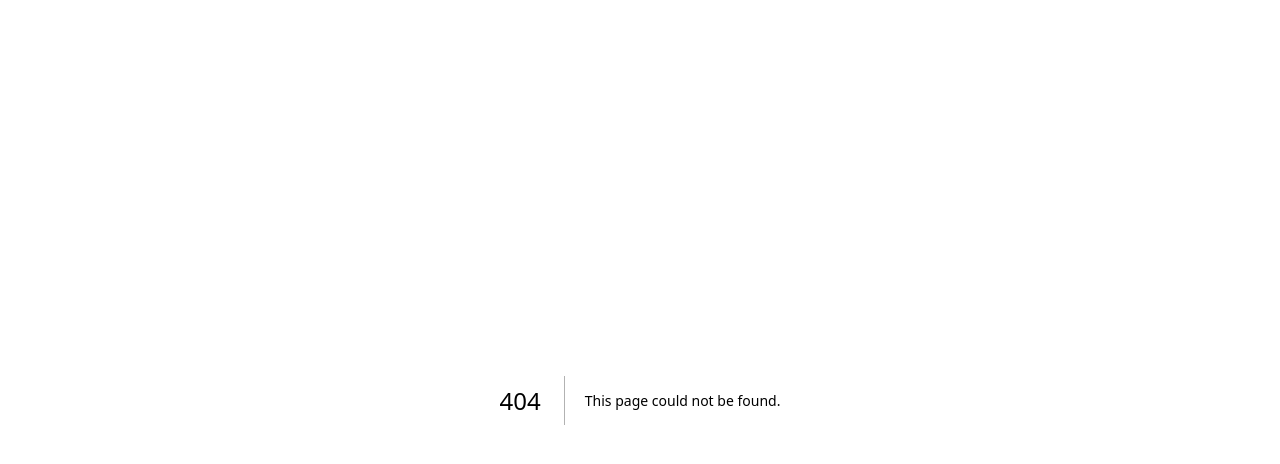
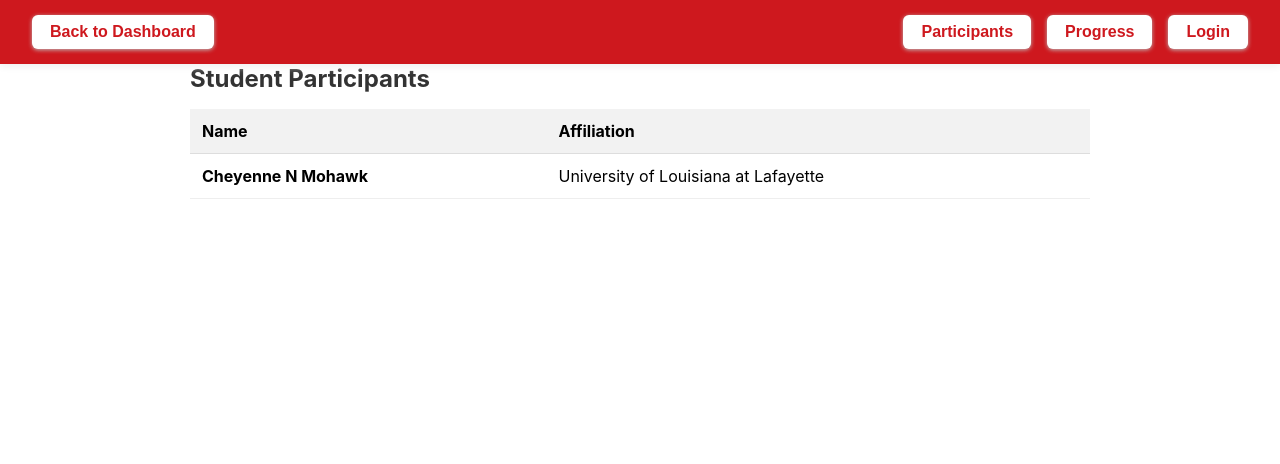
Before and after one commit to ihozh/mental-health-vercel, a Next.js app: page /participants in a window 1280 px wide. Before the commit this address had no page. Shown: the top 464 px of the page. Built offline with nearby package versions, Linux system fonts and the light colour scheme.

Commit message:
update participants

```diff
--- /dev/null
+++ b/pages/api/participants.js
@@ -0,0 +1,10 @@
+export default async function handler(req, res) {
+  if (req.method !== 'GET') {
+    return res.status(405).json({ error: 'Method not allowed' });
+  }
+
+  // Return empty participants array
+  const participants = [];
+
+  res.status(200).json({ participants });
+}
--- a/pages/index.js
+++ b/pages/index.js
@@ -62,6 +62,12 @@ export default function Home() {
         }
       `}</style>
       <div style={{ width: '100%', background: '#ce181e', color: '#fff', padding: '8px 0', margin: 0, textAlign: 'center', fontWeight: 600, fontSize: 18, letterSpacing: '0.5px', boxShadow: '0 2px 8px #eee', zIndex: 1000, display: 'flex', justifyContent: 'flex-end', alignItems: 'center', minHeight: 48, position: 'fixed', top: 0, left: 0 }}>
+        <button
+          style={{ marginRight: 16, padding: '8px 18px', fontSize: 16, background: '#fff', color: '#ce181e', border: 'none', borderRadius: 6, cursor: 'pointer', fontWeight: 600, boxShadow: '0 1px 4px #bdbdbd' }}
+          onClick={() => window.location.href = '/participants'}
+        >
+          Participants
+        </button>
         <button
           style={{ marginRight: 16, padding: '8px 18px', fontSize: 16, background: '#fff', color: '#ce181e', border: 'none', borderRadius: 6, cursor: 'pointer', fontWeight: 600, boxShadow: '0 1px 4px #bdbdbd' }}
           onClick={() => window.location.href = '/progress'}
--- /dev/null
+++ b/pages/participants.js
@@ -0,0 +1,110 @@
+import React from 'react';
+import { useRouter } from 'next/router';
+import Head from 'next/head';
+
+export default function Participants() {
+  const router = useRouter();
+
+  // Participants data
+  const participants = [
+    {
+      name: 'Cheyenne N Mohawk',
+      affiliation: 'University of Louisiana at Lafayette'
+    }
+  ];
+
+  const loading = false;
+  const error = null;
+
+  return (
+    <>
+      <Head>
+        <style dangerouslySetInnerHTML={{ __html: `
+          html, body {
+            margin: 0;
+            padding: 0;
+            font-family: -apple-system, BlinkMacSystemFont, "Segoe UI", Roboto, Oxygen, Ubuntu, Cantarell, "Open Sans", "Helvetica Neue", sans-serif;
+          }
+          @media (max-width: 600px) {
+            .participants-main { padding: 12px !important; padding-top: 64px !important; }
+          }
+        `}}/>
+      </Head>
+      {/* Top Bar with Navigation Buttons */}
+      <div style={{ width: '100%', background: '#ce181e', color: '#fff', padding: '8px 0', margin: 0, textAlign: 'center', fontWeight: 600, fontSize: 18, letterSpacing: '0.5px', boxShadow: '0 2px 8px #eee', zIndex: 1000, display: 'flex', justifyContent: 'space-between', alignItems: 'center', minHeight: 48, position: 'fixed', top: 0, left: 0 }}>
+        <div style={{ marginLeft: 32 }}>
+          <button
+            style={{ padding: '8px 18px', fontSize: 16, background: '#fff', color: '#ce181e', border: 'none', borderRadius: 6, cursor: 'pointer', fontWeight: 600, boxShadow: '0 1px 4px #bdbdbd' }}
+            onClick={() => router.push('/')}
+          >
+            Back to Dashboard
+          </button>
+        </div>
+        <div style={{ marginRight: 32 }}>
+          <button
+            style={{ marginRight: 16, padding: '8px 18px', fontSize: 16, background: '#fff', color: '#ce181e', border: 'none', borderRadius: 6, cursor: 'pointer', fontWeight: 600, boxShadow: '0 1px 4px #bdbdbd' }}
+            onClick={() => router.push('/participants')}
+          >
+            Participants
+          </button>
+          <button
+            style={{ marginRight: 16, padding: '8px 18px', fontSize: 16, background: '#fff', color: '#ce181e', border: 'none', borderRadius: 6, cursor: 'pointer', fontWeight: 600, boxShadow: '0 1px 4px #bdbdbd' }}
+            onClick={() => router.push('/progress')}
+          >
+            Progress
+          </button>
+          <button
+            style={{ padding: '8px 18px', fontSize: 16, background: '#fff', color: '#ce181e', border: 'none', borderRadius: 6, cursor: 'pointer', fontWeight: 600, boxShadow: '0 1px 4px #bdbdbd' }}
+            onClick={() => router.push('/login')}
+          >
+            Login
+          </button>
+        </div>
+      </div>
+
+      <main className="participants-main" style={{ width: '100%', maxWidth: 900, margin: '0 auto', padding: 24, minHeight: '100vh', paddingTop: 48 }}>
+        <h1 style={{ fontSize: 24, fontWeight: 'bold', marginBottom: 16, color: '#333' }}>
+          Student Participants
+        </h1>
+
+        {loading ? (
+          <div>Loading participants data...</div>
+        ) : error ? (
+          <div style={{ color: 'red', padding: 16, background: '#ffeeee', borderRadius: 4, marginBottom: 16 }}>
+            <p><strong>Error:</strong> {error}</p>
+            <p>The participants API endpoint may not be implemented yet.</p>
+          </div>
+        ) : (
+          <>
+            {participants.length === 0 ? (
+              <div style={{ padding: 16, background: '#f5f5f5', borderRadius: 4 }}>
+                <p>No participants data available yet.</p>
+              </div>
+            ) : (
+              <div style={{ display: 'flex', flexDirection: 'column', gap: 16 }}>
+
+                <table style={{ width: '100%', borderCollapse: 'collapse' }}>
+                  <thead>
+                    <tr style={{ background: '#f2f2f2' }}>
+                      <th style={{ padding: 12, textAlign: 'left', borderBottom: '1px solid #ddd' }}>Name</th>
+                      <th style={{ padding: 12, textAlign: 'left', borderBottom: '1px solid #ddd' }}>Affiliation</th>
+                    </tr>
+                  </thead>
+                  <tbody>
+                    {participants.map((participant, index) => (
+                      <tr key={index} style={{ background: index % 2 === 0 ? '#ffffff' : '#f9f9f9' }}>
+                        <td style={{ padding: 12, borderBottom: '1px solid #eee', fontWeight: 'bold' }}>{participant.name}</td>
+                        <td style={{ padding: 12, borderBottom: '1px solid #eee' }}>{participant.affiliation || 'N/A'}</td>
+                      </tr>
+                    ))}
+                  </tbody>
+                </table>
+              </div>
+            )}
+          </>
+        )}
+
+      </main>
+    </>
+  );
+}
```
Also changed, not shown: pages/login.js (+16 -2 lines), pages/progress.js (+12 -0 lines).
